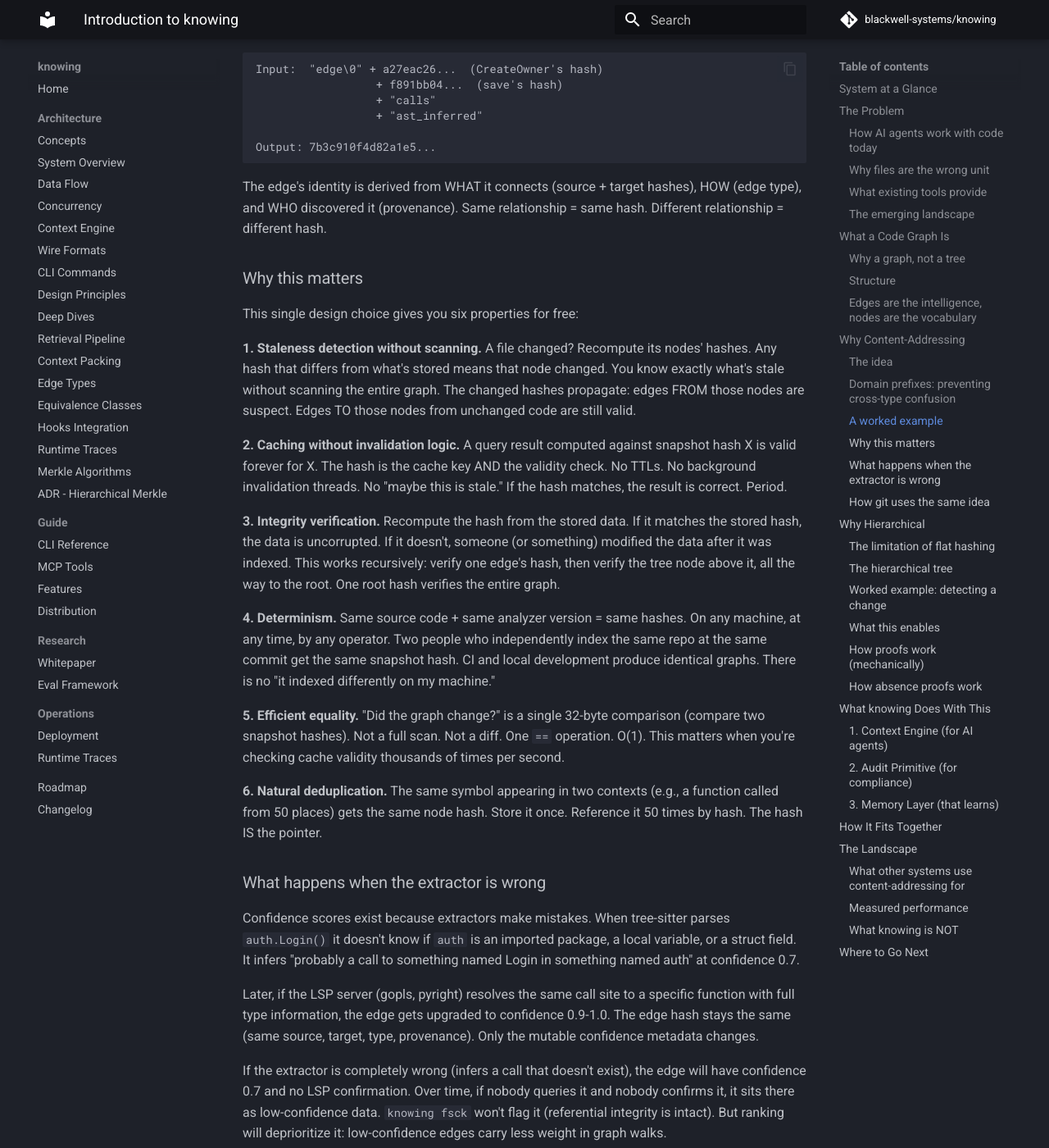
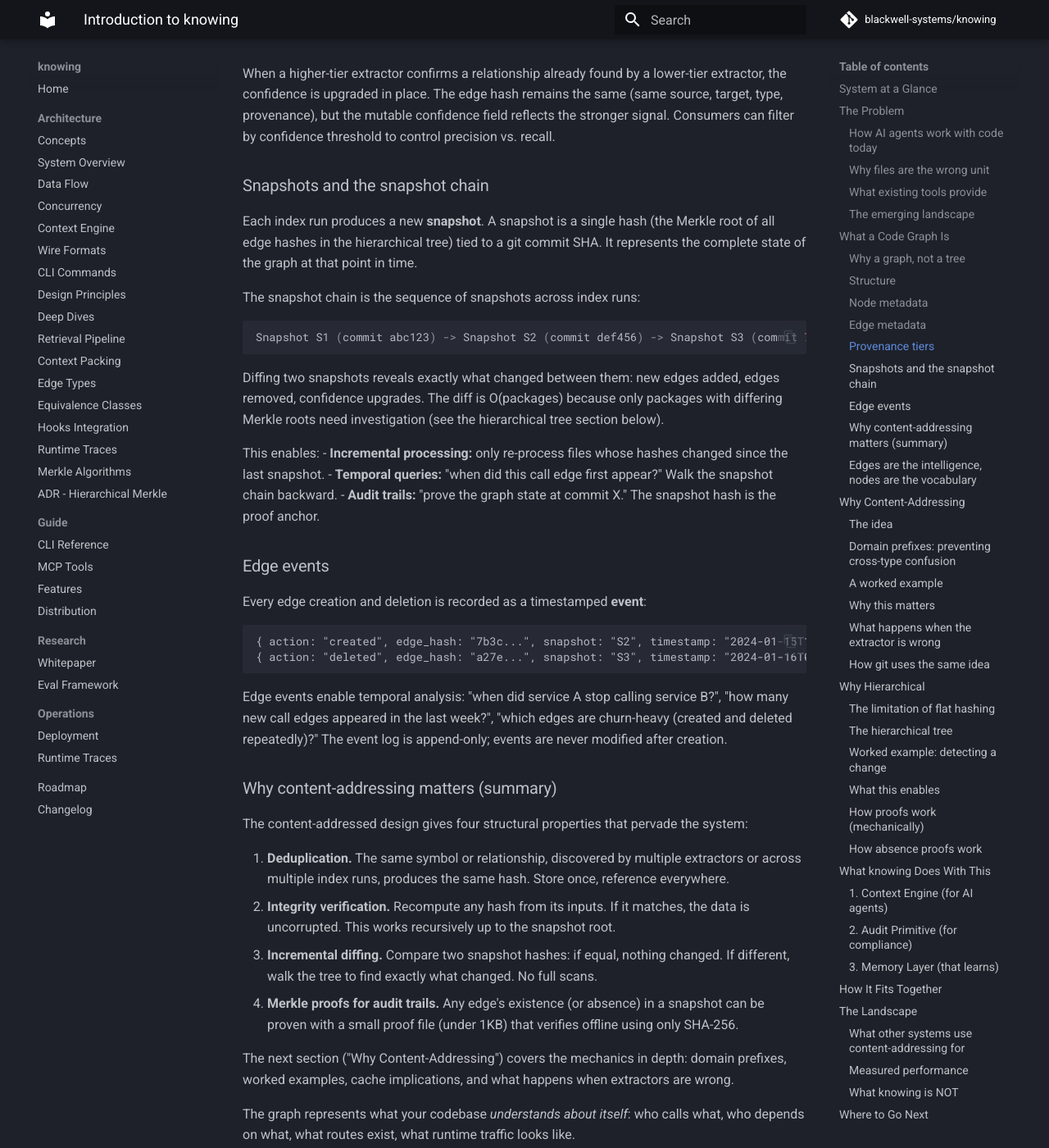
Before and after one commit to blackwell-systems/knowing, an MkDocs documentation site: the page built from docs/guide/introduction.md, in a window 1280 px wide and 1400 px high, scrolled down 6347 px. Shown: the whole window at 82% size. Built offline with MkDocs 1.6.1 and Material for MkDocs 9.7.7, drawn with Linux system fonts in a browser that asks for light colours; comment, search, counter and statistics services are not loaded; some of the changed text lies outside the part shown.

````diff
--- a/docs/guide/introduction.md
+++ b/docs/guide/introduction.md
@@ -135,10 +135,98 @@ A code graph has two things:
 [OwnerRepository] --implements--> [Repository interface]
 ```
 
-Every edge carries metadata:
-- **Type**: what kind of relationship (calls, imports, implements)
-- **Confidence**: how sure we are (0.7 = tree-sitter inferred, 0.95 = LSP resolved, 1.0 = SCIP confirmed)
-- **Provenance**: who discovered it (which extractor, at which commit)
+Every entity in the graph is content-addressed via SHA-256. The hash formulas (covered in detail in the next section) are:
+
+- **Node hash** = `sha256("node\0" + repoURL + packagePath + qualifiedName + kind)`
+- **Edge hash** = `sha256("edge\0" + sourceHash + targetHash + edgeType + provenance)`
+- **File hash** = `sha256(file content)`
+- **Snapshot hash** = Merkle root of all edge hashes (hierarchical tree over the full graph)
+
+This means identity is derived from content. Same relationship on any machine produces the same hash. Different relationship produces a different hash. No assigned IDs, no coordination, no ambiguity.
+
+### Node metadata
+
+Each node carries:
+
+| Field | Description |
+|---|---|
+| `qualified_name` | Fully qualified symbol name (e.g., `github.com/org/repo/pkg.FuncName`) |
+| `kind` | Symbol type: function, method, type, interface, variable, route, table, topic, config |
+| `file_hash` | SHA-256 of the file content at time of indexing; changes when the file changes |
+| `line` | Line number in the source file where the symbol is defined |
+| `signature` | Type signature or function prototype (language-dependent) |
+| `last_author` | Git blame author of the line where the symbol is defined |
+| `last_commit_ts` | Timestamp of the most recent commit touching the symbol's definition |
+
+The file hash links a node to a specific file state. When a file is re-indexed, its new hash is compared against the stored hash. If they differ, all nodes in that file are re-extracted. If they match, the file is skipped entirely (no re-parsing needed).
+
+### Edge metadata
+
+Each edge carries:
+
+| Field | Description |
+|---|---|
+| `type` | Relationship kind: calls, imports, implements, references, similar_to, etc. (30 types total) |
+| `confidence` | Float 0.0 to 1.0 indicating certainty of the relationship |
+| `provenance` | Discovery method: `ast_inferred`, `lsp_resolved`, `git_blame`, `similarity`, `runtime` |
+| `file` | Source file where the call site exists |
+| `line` | Line number of the call site |
+| `col` | Column number of the call site |
+
+The call site location (file, line, col) lets consumers jump directly to where the relationship is expressed in source code.
+
+### Provenance tiers
+
+Provenance is not just a label; it implies a confidence floor:
+
+| Provenance | Confidence floor | Meaning |
+|---|---|---|
+| `ast_inferred` | 0.7 | Tree-sitter parsed the syntax and inferred a relationship. No type resolution. May be wrong if a local variable shadows a package name. |
+| `lsp_resolved` | 0.9 | A language server (gopls, pyright, rust-analyzer) resolved the call site to a concrete symbol with full type information. Nearly certain. |
+| `runtime` | 1.0 | Observed in production via OpenTelemetry trace or runtime instrumentation. The relationship definitely exists at runtime. |
+| `git_blame` | 0.8 | Derived from git history (authored_by edges, temporal co-change). Reliable but reflects past state. |
+| `similarity` | 0.6 | Embedding-based similarity detected structural resemblance. Useful for discovery, not proof. |
+
+When a higher-tier extractor confirms a relationship already found by a lower-tier extractor, the confidence is upgraded in place. The edge hash remains the same (same source, target, type, provenance), but the mutable confidence field reflects the stronger signal. Consumers can filter by confidence threshold to control precision vs. recall.
+
+### Snapshots and the snapshot chain
+
+Each index run produces a new **snapshot**. A snapshot is a single hash (the Merkle root of all edge hashes in the hierarchical tree) tied to a git commit SHA. It represents the complete state of the graph at that point in time.
+
+The snapshot chain is the sequence of snapshots across index runs:
+
+```
+Snapshot S1 (commit abc123) -> Snapshot S2 (commit def456) -> Snapshot S3 (commit 789ghi)
+```
+
+Diffing two snapshots reveals exactly what changed between them: new edges added, edges removed, confidence upgrades. The diff is O(packages) because only packages with differing Merkle roots need investigation (see the hierarchical tree section below).
+
+This enables:
+- **Incremental processing:** only re-process files whose hashes changed since the last snapshot.
+- **Temporal queries:** "when did this call edge first appear?" Walk the snapshot chain backward.
+- **Audit trails:** "prove the graph state at commit X." The snapshot hash is the proof anchor.
+
+### Edge events
+
+Every edge creation and deletion is recorded as a timestamped **event**:
+
+```
+{ action: "created", edge_hash: "7b3c...", snapshot: "S2", timestamp: "2024-01-15T10:32:00Z" }
+{ action: "deleted", edge_hash: "a27e...", snapshot: "S3", timestamp: "2024-01-16T08:11:00Z" }
+```
+
+Edge events enable temporal analysis: "when did service A stop calling service B?", "how many new call edges appeared in the last week?", "which edges are churn-heavy (created and deleted repeatedly)?" The event log is append-only; events are never modified after creation.
+
+### Why content-addressing matters (summary)
+
+The content-addressed design gives four structural properties that pervade the system:
+
+1. **Deduplication.** The same symbol or relationship, discovered by multiple extractors or across multiple index runs, produces the same hash. Store once, reference everywhere.
+2. **Integrity verification.** Recompute any hash from its inputs. If it matches, the data is uncorrupted. This works recursively up to the snapshot root.
+3. **Incremental diffing.** Compare two snapshot hashes: if equal, nothing changed. If different, walk the tree to find exactly what changed. No full scans.
+4. **Merkle proofs for audit trails.** Any edge's existence (or absence) in a snapshot can be proven with a small proof file (under 1KB) that verifies offline using only SHA-256.
+
+The next section ("Why Content-Addressing") covers the mechanics in depth: domain prefixes, worked examples, cache implications, and what happens when extractors are wrong.
 
 The graph represents what your codebase *understands about itself*: who calls what, who depends on what, what routes exist, what runtime traffic looks like.
 
````
Also changed, not shown: 2 other files.
